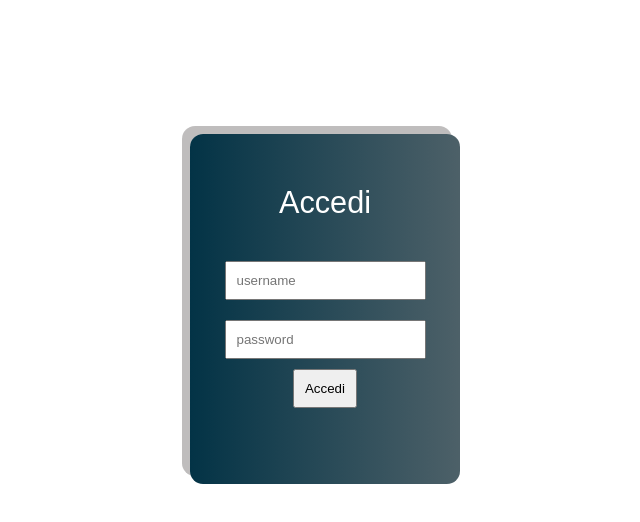
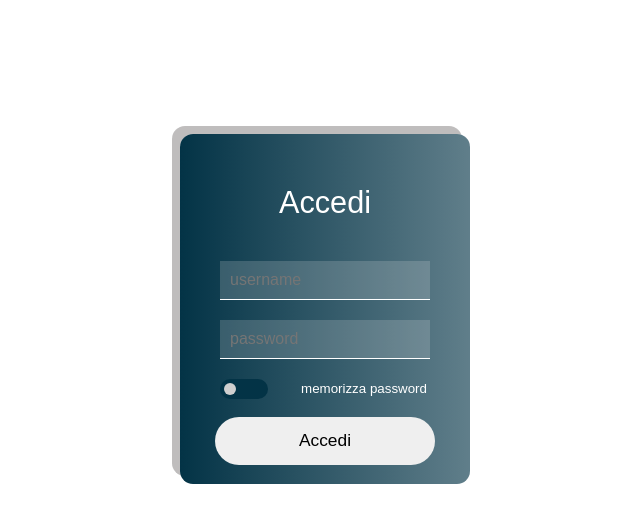
Before and after one commit to LukeSkywa/ProgrammersCreed, an Angular app: page / in a window 1280 px wide. Shown: the top 522 px of the page, without its empty margins (315-955 px from the left). Built offline with nearby package versions, Linux system fonts and the light colour scheme.

Commit message:
Slider con scritta a sinistra

```diff
--- a/src/app/components/login/login.component.html
+++ b/src/app/components/login/login.component.html
@@ -1,12 +1,27 @@
+<html>
+
+<body leftmargin="0" topmargin="0">
     <div class="login">
         <form class="loginForm">
             <div>
                 <p class="title">Accedi</p>
-            <input id="username" placeholder="username">
+                <input id="username" placeholder="username" class="inputFields">
             </div>
             <div>
-            <input id="password" placeholder="password">
+                <input id="password" placeholder="password" class="inputFields">
             </div>
-        <button>Accedi</button>
+            <div>
+                <span class="password">memorizza password</span>
+                <label class="switch">
+                <input type="checkbox">
+                <span class="slider round"></span>
+            </label>
+            </div>
+            <div>
+                <button type="submit" class="btn-accedi">Accedi</button>
+            </div>
         </form>
     </div>
+</body>
+
+</html>
--- a/src/app/components/login/login.component.scss
+++ b/src/app/components/login/login.component.scss
@@ -1,3 +1,8 @@
+body {
+    //background-image: linear-gradient(to right, rgb(3, 51, 70) 0%, rgba(3, 51, 70, 0.63) 100%);
+    height: 100vh;
+}
+
 .login {
     display: flex;
     align-self: center;
@@ -8,8 +13,8 @@
 
 .loginForm {
     height: 350px;
-    width: 270px;
-    background-image: linear-gradient(to right, rgb(3, 51, 70) 0%, rgba(1, 29, 40, 0.7) 100%);
+    width: 290px;
+    background-image: linear-gradient(to right, rgb(3, 51, 70) 0%, rgba(3, 51, 70, 0.63) 100%);
     border-radius: 13px;
     box-shadow: -8px -8px #bfbdbd;
     color: white;
@@ -18,9 +23,100 @@
 
 .loginForm * {
     padding: 10px;
+    font-family: Arial, Helvetica, sans-serif;
 }
 
 .title {
     text-decoration: none;
     font-size: 23pt;
 }
+
+.inputFields {
+    //margin: 15px 0;
+    font-size: 16px;
+    width: 190px;
+    border: 1px solid white;
+    border-top: none;
+    border-left: none;
+    border-right: none;
+    background: rgba(226, 225, 225, 0.2);
+    outline: none;
+    color: white;
+}
+
+.btn-accedi {
+    border-radius: 50px;
+    height: 48px;
+    width: 220px;
+    border: none;
+    color: black;
+    font-size: 13pt;
+}
+
+.switch {
+    position: relative;
+    display: inline-block;
+    width: 28px;
+    height: 0px;
+    float: left;
+    margin-left: 30px;
+}
+
+.switch input {
+    opacity: 0;
+    width: 0;
+    height: 0;
+}
+
+.slider {
+    position: absolute;
+    cursor: pointer;
+    top: 0;
+    left: 0;
+    right: 0;
+    bottom: 0;
+    background-color: rgb(3, 51, 70);
+    -webkit-transition: .4s;
+    transition: .4s;
+}
+
+.slider:before {
+    position: absolute;
+    content: "";
+    height: 12px;
+    width: 12px;
+    left: 4px;
+    bottom: 4px;
+    background-color: #cfcfcf;
+    -webkit-transition: .4s;
+    transition: .4s;
+}
+
+input:checked+.slider {
+    background-color: white; // rgb(3, 51, 70);
+}
+
+input:focus+.slider {
+    box-shadow: 0 0 1px #2196F3;
+}
+
+input:checked+.slider:before {
+    -webkit-transform: translateX(26px);
+    -ms-transform: translateX(26px);
+    transform: translateX(26px);
+}
+
+
+/* Rounded sliders */
+
+.slider.round {
+    border-radius: 34px;
+}
+
+.slider.round:before {
+    border-radius: 50%;
+}
+
+.password {
+    font-size: 10pt;
+}
```
Lines whose indentation alone changed are shown as unchanged.
